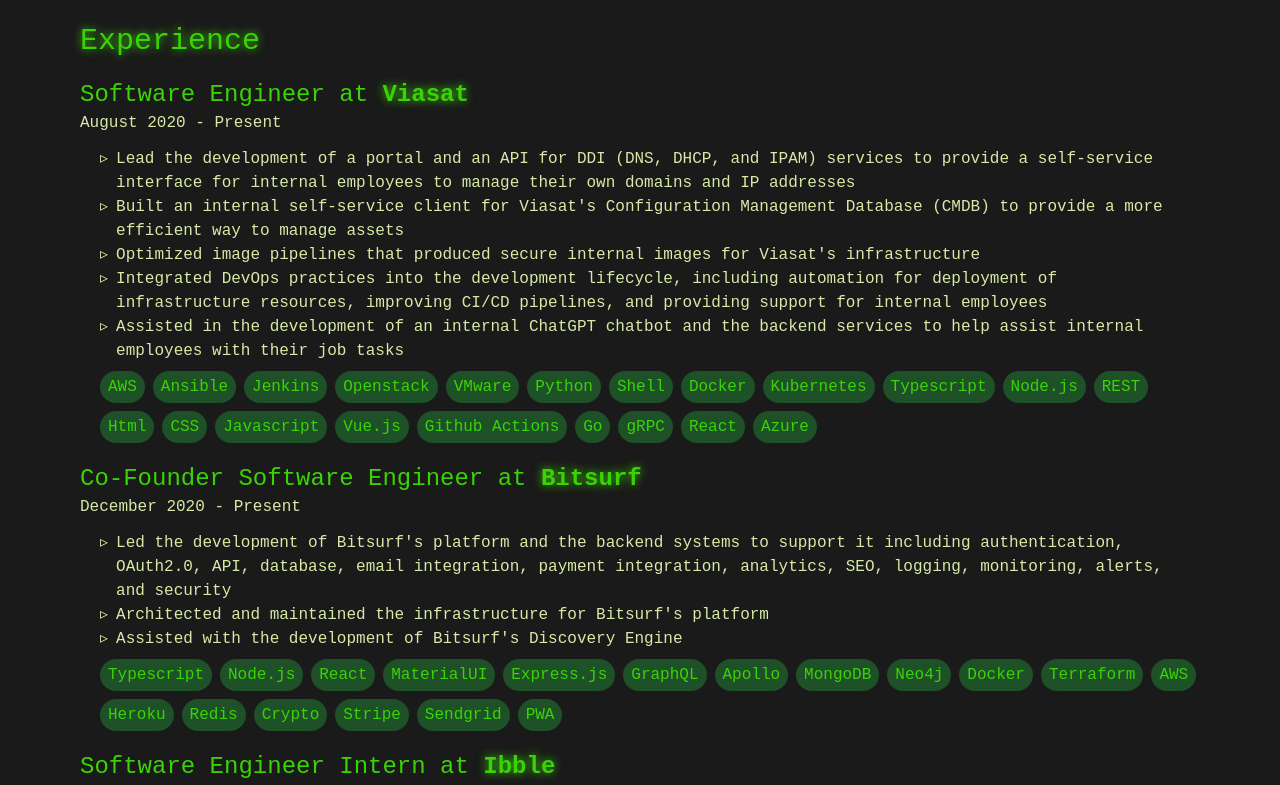
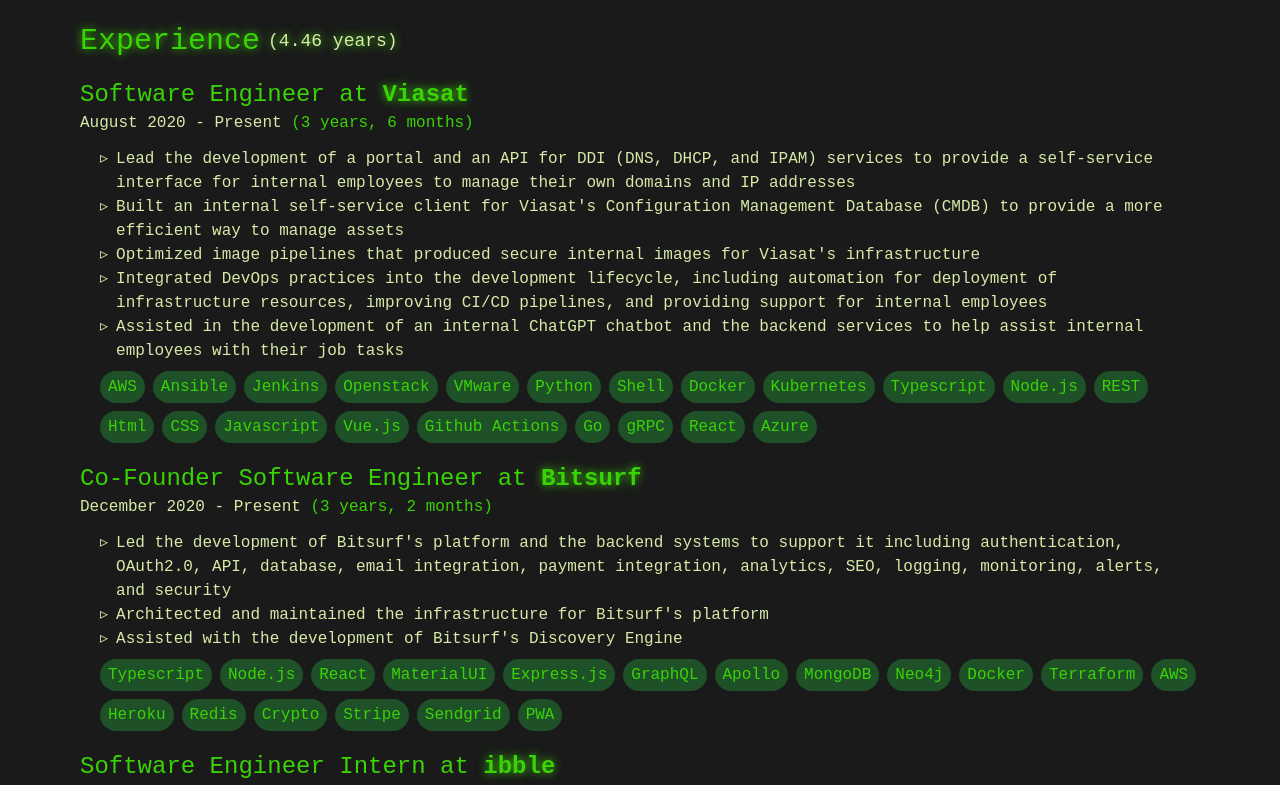
Before and after one commit to ktn1234/personal-website, a React (Vite) app: page / in a window 1280 px wide. Shown: the part 727-1512 px from the top of the page. Built offline with nearby package versions, Linux system fonts and the light colour scheme.

Commit message:
:recycle: :card_file_box: :sparkles: :lipstick: Refactored Job interface and jobs data, added total experience time, and experience time per job

```diff
--- a/src/sections/Experience.tsx
+++ b/src/sections/Experience.tsx
@@ -1,19 +1,24 @@
+import ExperienceTime from "../components/ExperienceTime";
 import TextButton from "../components/TextButton";
+import { uniqueTotalTimeString } from "../utils/time";
 
 interface Job {
   company: string;
   title: string;
-  time: string;
+  startTime: Date;
+  endTime: Date;
   description: string[];
   link: string;
   technologies: string[];
 }
 
+const today = new Date();
 const jobs: Job[] = [
   {
     company: "Viasat",
     title: "Software Engineer",
-    time: "August 2020 - Present",
+    startTime: new Date(2020, 7), // August 2020
+    endTime: today, // Present
     description: [
       "Lead the development of a portal and an API for DDI (DNS, DHCP, and IPAM) services to provide a self-service interface for internal employees to manage their own domains and IP addresses",
       "Built an internal self-service client for Viasat's Configuration Management Database (CMDB) to provide a more efficient way to manage assets",
@@ -49,7 +54,8 @@
   {
     company: "Bitsurf",
     title: "Co-Founder Software Engineer",
-    time: "December 2020 - Present",
+    startTime: new Date(2020, 11), // December 2020
+    endTime: today, // Present
     description: [
       "Led the development of Bitsurf's platform and the backend systems to support it including authentication, OAuth2.0, API, database, email integration, payment integration, analytics, SEO, logging, monitoring, alerts, and security",
       "Architected and maintained the infrastructure for Bitsurf's platform",
@@ -78,9 +84,10 @@
     ],
   },
   {
-    company: "Ibble",
+    company: "ibble",
     title: "Software Engineer Intern",
-    time: "Dec 2019 - July 2020",
+    startTime: new Date(2019, 11), // December 2019
+    endTime: new Date(2020, 7), // August 2020
     description: [
       "Built ibble's underlying push notification delivery service foundation to provide more user engagement with ibbl's mobile application",
       "Worked on reporting automation in order to get user statistics to further analyze how users were interacting with ibble's mobile application",
@@ -93,7 +100,8 @@
   {
     company: "Q2",
     title: "IT Intern",
-    time: "May 2019 - August 2019",
+    startTime: new Date(2019, 4), // May 2019
+    endTime: new Date(2019, 7), // August 2019
     description: [
       "Automated the provisioning process for new Windows machines, reducing the steps it took from 65 to 20 steps, with Powershell",
       "Automated the provisioning process for new Mac machines, reducing the steps it took from 37 to 14 steps, with shell scripting",
@@ -107,8 +115,16 @@
 function Experience(): JSX.Element {
   return (
     <section id="experience">
-      <h1 className="text-3xl drop-shadow-tertiary-glow text-center md:text-left">
-        Experience
+      <h1 className="flex flex-col md:flex-row md:items-center text-3xl drop-shadow-tertiary-glow text-center md:text-left">
+        <span>Experience</span>
+        <div className="md:ml-2 text-lg text-quaternary">
+          {`(${uniqueTotalTimeString(
+            jobs.map((job) => ({
+              startTime: job.startTime,
+              endTime: job.endTime,
+            }))
+          )} years)`}
+        </div>
       </h1>
       <div>
         {jobs.map((job: Job, index: number) => (
@@ -119,7 +135,7 @@
                 <a href={job.link}>{job.company}</a>
               </span>
             </h3>
-            <p className="text-quaternary">{job.time}</p>
+            <ExperienceTime startTime={job.startTime} endTime={job.endTime} />
             <ul className="pl-5 pt-3">
               {job.description.map((desc: string, index: number) => (
                 <li key={index} className="flex text-quaternary">
```
